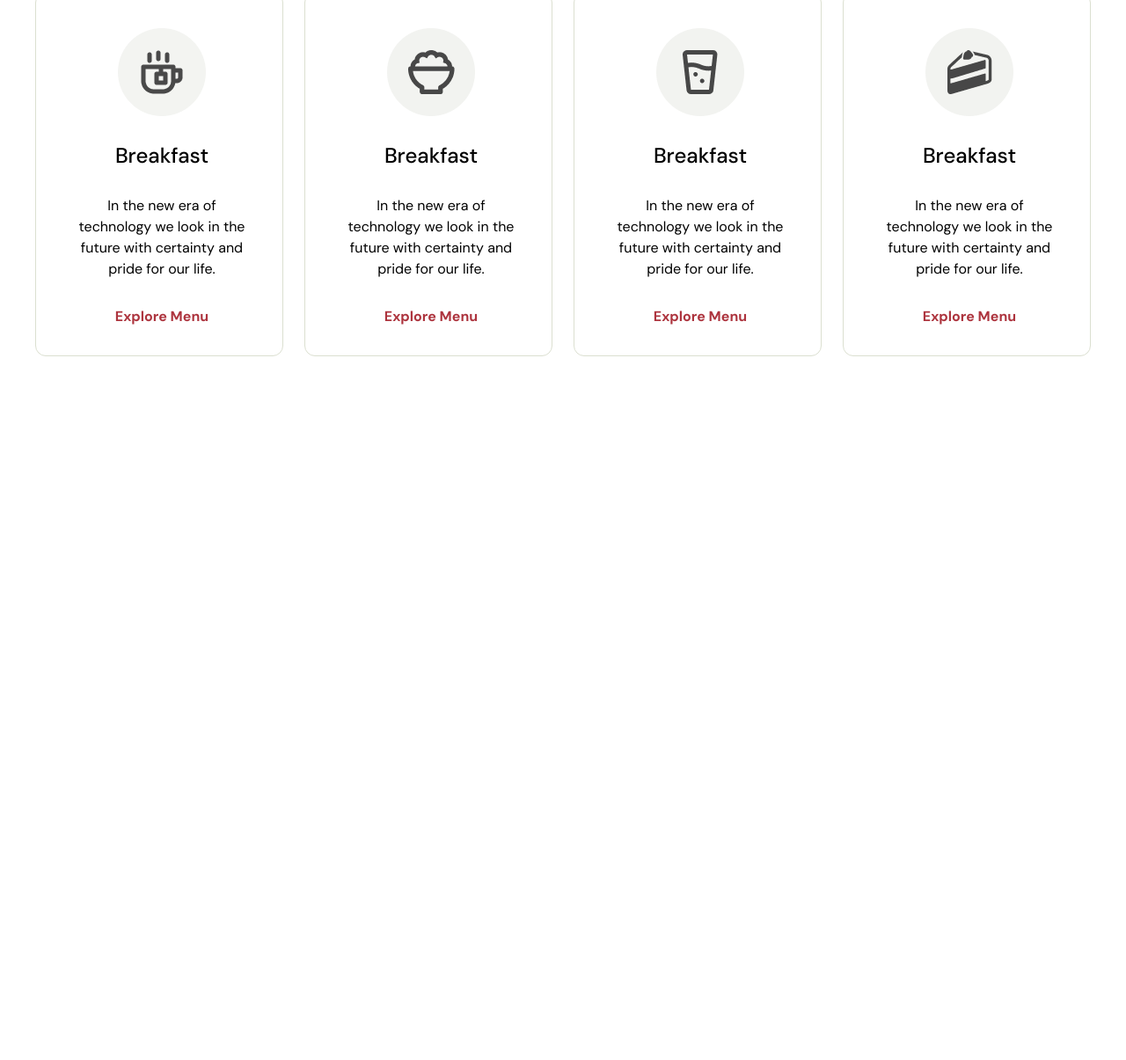
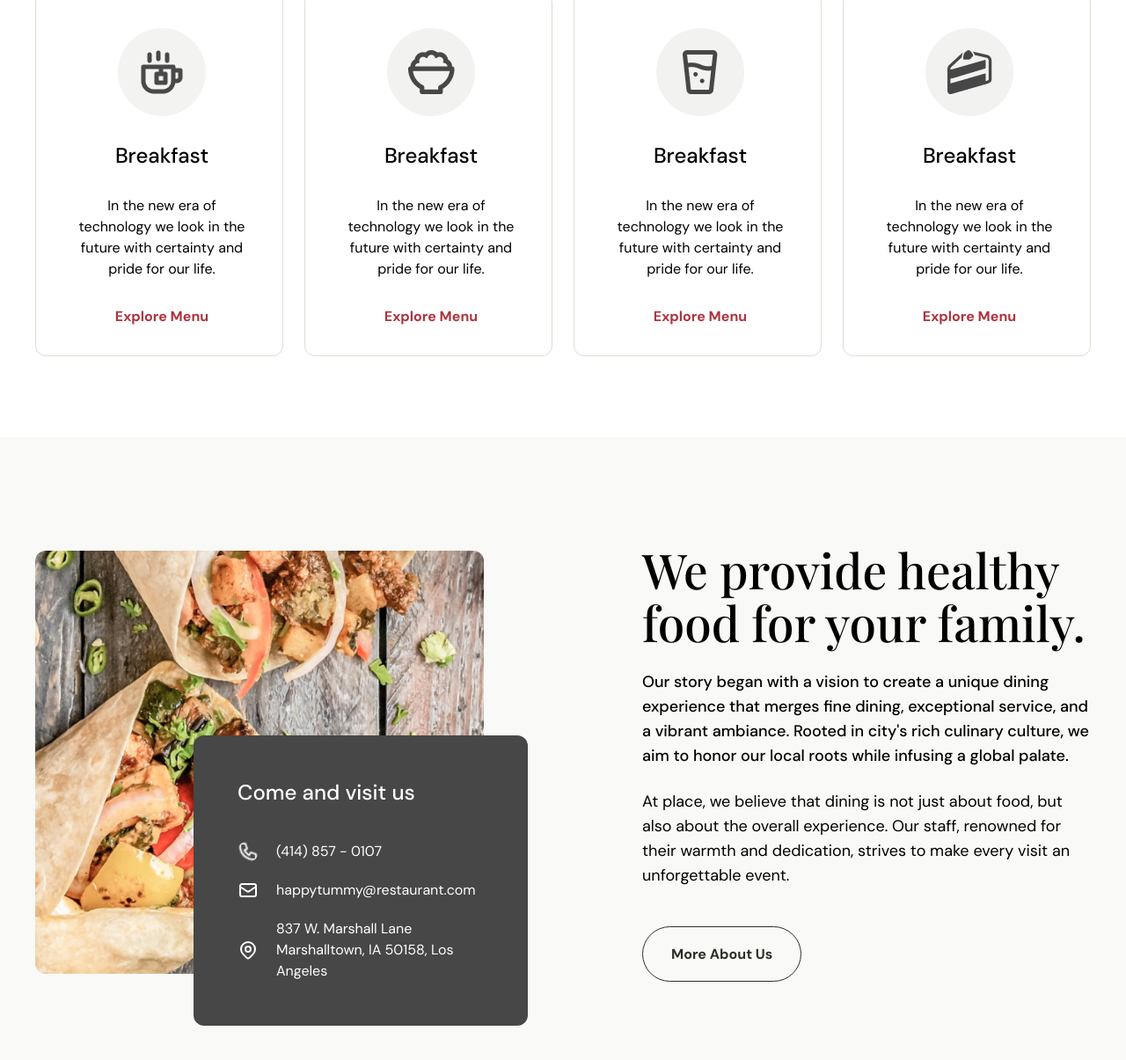
Before and after one commit to jfroes/Food---Website, a plain HTML site: page index.html in a window 1280 px wide. Shown: the part 1256-2461 px from the top of the page at 88% size. Before the commit the page ends 1753 px from the top, so only its background shows below. Drawn offline with nearby package versions, Linux system fonts and the light colour scheme; a web font is replaced by a local one.

Commit message:
seção do home-healthy food

```diff
--- a/index.html
+++ b/index.html
@@ -99,6 +99,42 @@
             </li>
         </ul>
     </section>
+
+    <section class="healthy-bg">
+        <div class="healthy container">
+            <div class="healthy-image-card">
+                <img src="/img/image 111burrito.png" alt="a bunch of burrito's'">
+                <div class="healthy-card-cinza">
+                    <h3 class="sub-titulo">Come and visit us</h3>
+                    <ul class="texto-16 ">
+                        <li>
+                            <img src="/img/phone.png" alt="phone">
+                            (414) 857 - 0107
+                        </li>
+                        <li>
+                            <img src="/img/mail.svg" alt="mail">
+                            happytummy@restaurant.com
+                        </li>
+                        <li>
+                            <img src="/img/location-marker.svg" alt=" location-marker">
+                            837 W. Marshall Lane Marshalltown, IA 50158, Los Angeles
+                        </li>
+                    </ul>
+                </div>
+            </div>
+            <div class="healthy-info">
+                <h2 class="titulo-medio">We provide healthy food for your family.</h2>
+                <p class="texto-18-heavy">Our story began with a vision to create a unique dining experience that merges
+                    fine dining,
+                    exceptional service, and a vibrant ambiance. Rooted in city's rich culinary culture, we aim to honor
+                    our local roots while infusing a global palate.</p>
+                <p class="texto-18">At place, we believe that dining is not just about food, but also about the overall
+                    experience. Our staff, renowned for their warmth and dedication, strives to make every visit an
+                    unforgettable event.</p>
+                <a class="botao-vazado" href="#">More About Us</a>
+            </div>
+        </div>
+    </section>
 </body>
 
 </html>
--- /dev/null
+++ b/styles/home/healthy.css
@@ -0,0 +1,54 @@
+.healthy-bg {
+  background: var(--cor-2);
+}
+
+.healthy {
+  display: grid;
+  grid-template-columns: 1fr 1fr;
+  gap: 180px;
+  padding: 120px 0px;
+  align-items: center;
+  position: relative;
+}
+
+.healthy img {
+  border-radius: 12px;
+}
+
+.healthy-card-cinza {
+  color: var(--cor-8);
+  background: var(--cor-1);
+  padding: 50px;
+  border-radius: 12px;
+  width: 280px;
+  position: absolute;
+  left: 180px;
+  bottom: 70px;
+}
+
+.healthy-card-cinza img {
+  width: 24px;
+}
+.healthy-card-cinza li {
+  display: flex;
+  gap: 20px;
+}
+
+.healthy-card-cinza li:not(:last-child) {
+  margin-bottom: 20px;
+}
+
+.healthy-card-cinza h3 {
+  margin-bottom: 40px;
+}
+
+.healthy-info {
+  display: flex;
+  flex-direction: column;
+  gap: 24px;
+  place-items: start;
+}
+
+.healthy-info a {
+  margin-top: 20px;
+}
--- a/styles/style.css
+++ b/styles/style.css
@@ -9,3 +9,4 @@
 @import "/styles/home/header.css";
 @import "/styles/home/banner.css";
 @import "/styles/home/menu.css";
+@import "/styles/home/healthy.css";
```
Also changed, not shown: img/image 111burrito.png (added), img/location-marker.png (added), img/location-marker.svg (added).
